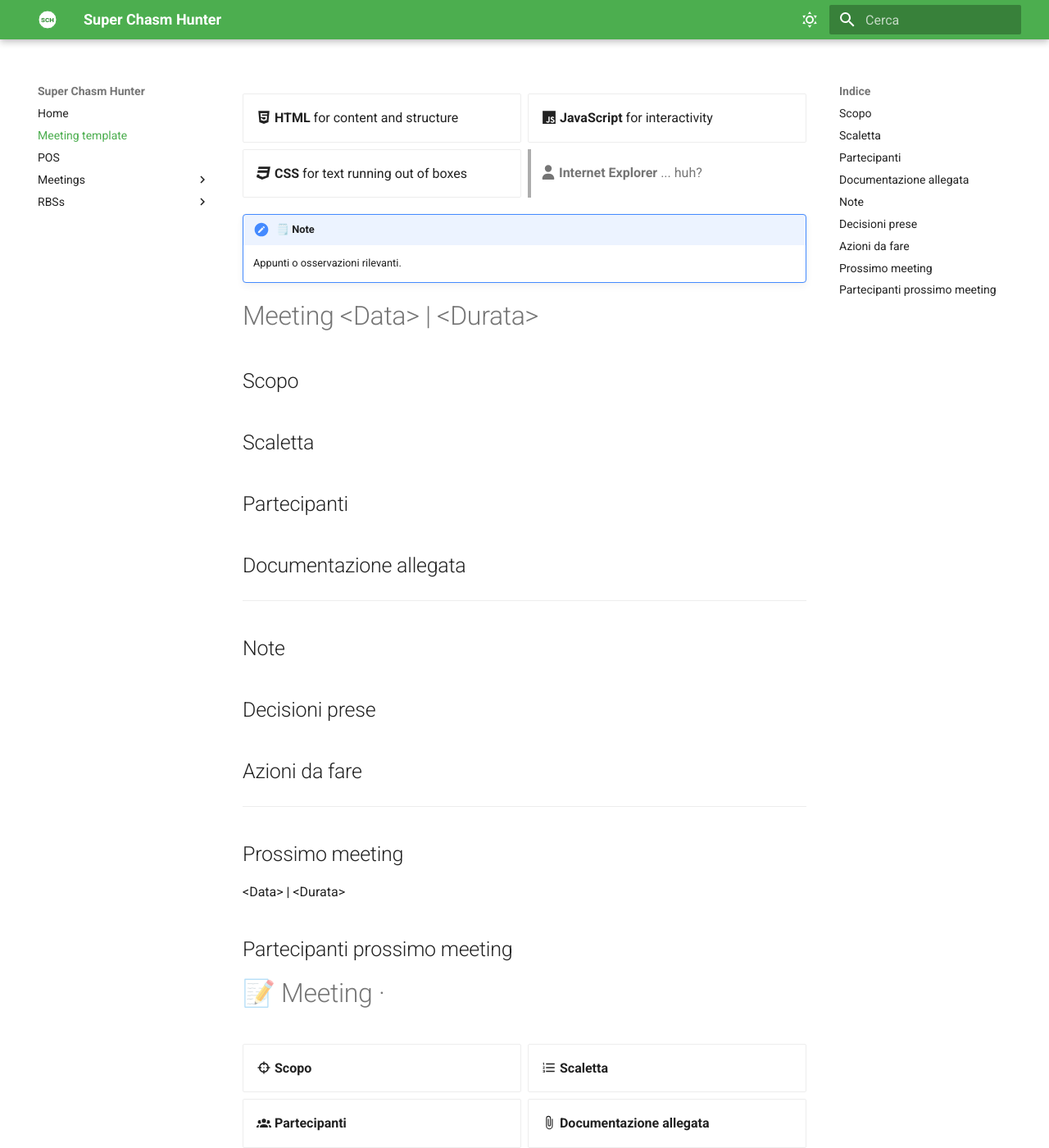
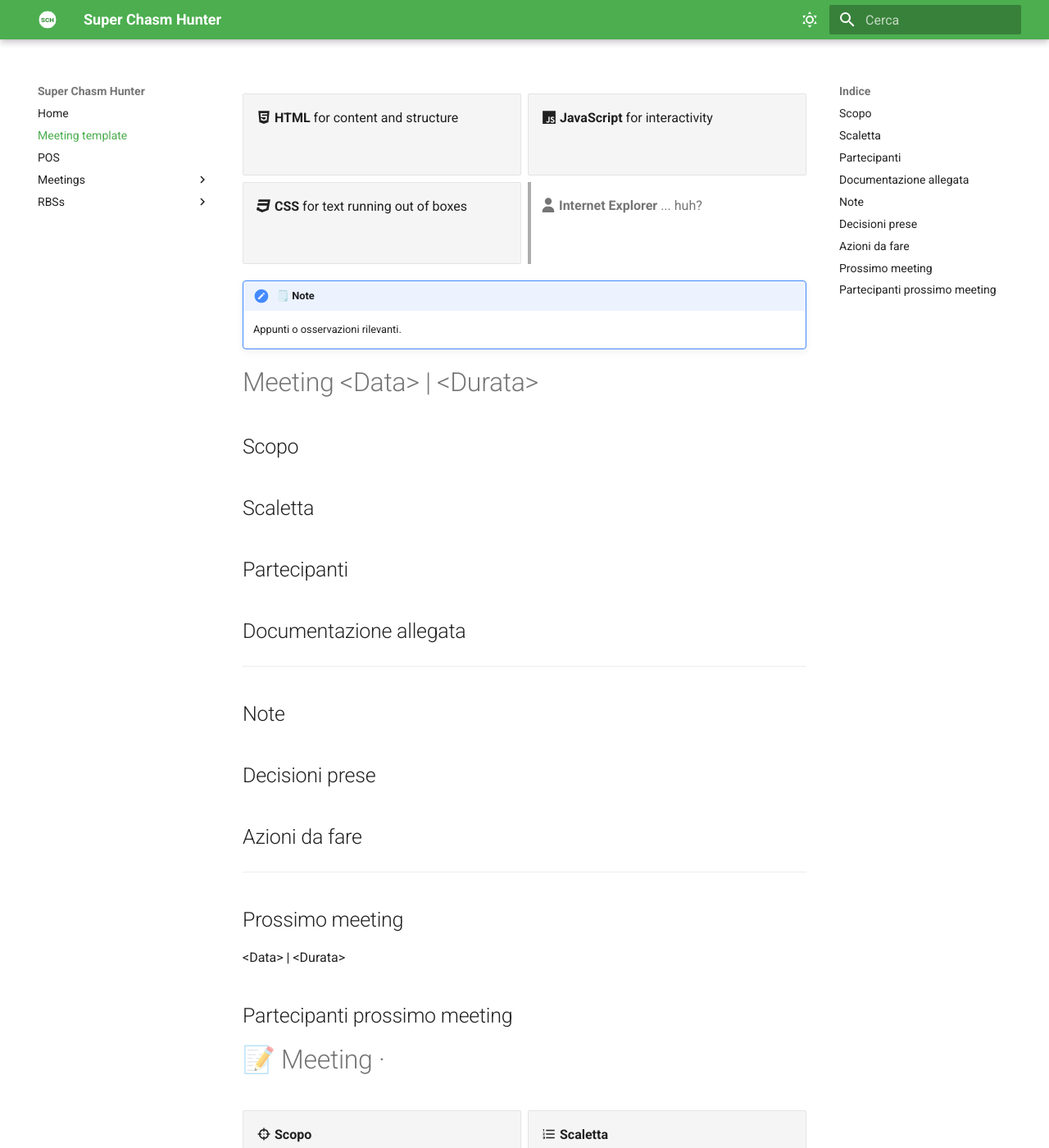
Before and after one commit to FilippoGurioli/super-chasm-hunter-pm, an MkDocs documentation site: the page built from docs/Meeting template.md, in a window 1280 px wide and 1400 px high. Shown: the whole window at 82% size. Built offline with MkDocs 1.6.1 and Material for MkDocs 9.7.7, drawn with Linux system fonts in a browser that asks for light colours.

Commit message:
Added extra css

```diff
--- /dev/null
+++ b/docs/stylesheets/extra.css
@@ -0,0 +1,6 @@
+.md-typeset .card {
+  background-color: var(--md-code-bg-color);
+  border-radius: 8px;
+  padding: 1rem;
+  min-height: 100px;
+}
--- a/mkdocs.yml
+++ b/mkdocs.yml
@@ -45,3 +45,5 @@ theme:
         name: Switch to light mode
 extra:
   generator: false
+extra_css:
+  - stylesheets/extra.css
```
